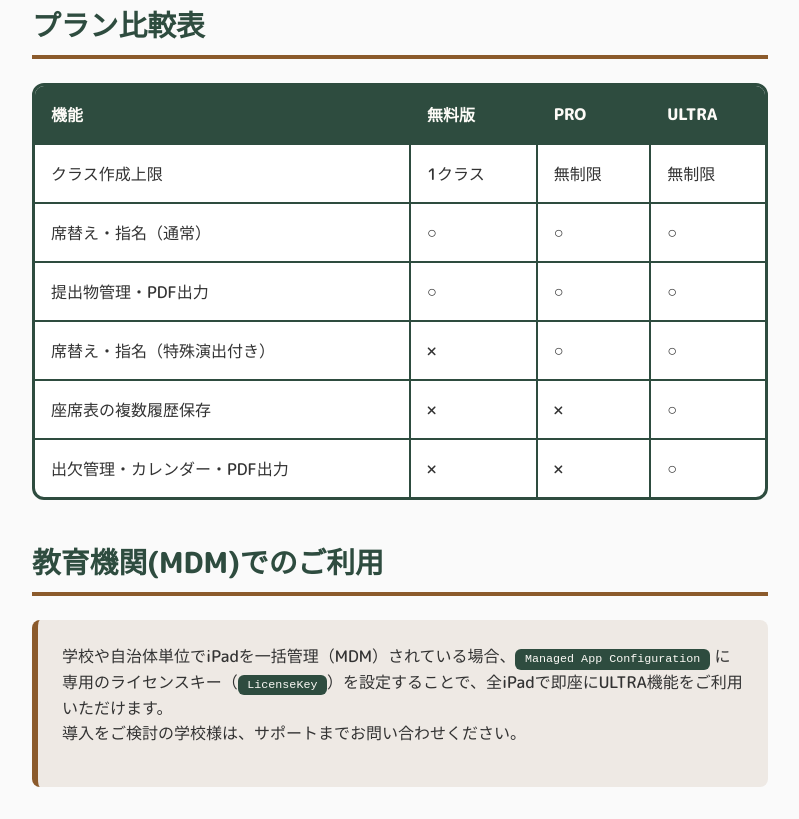
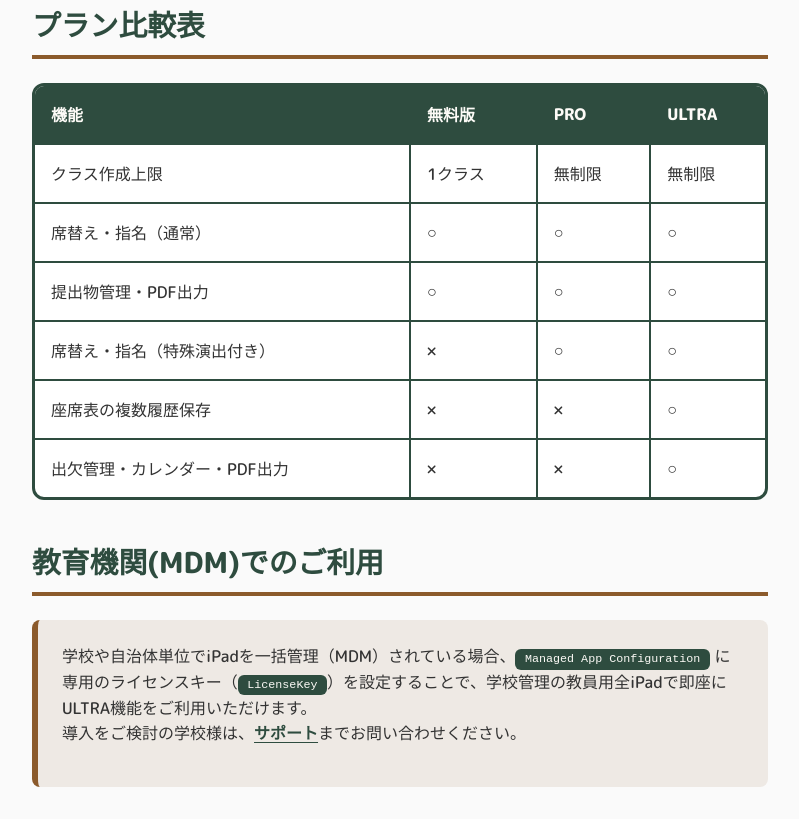
Before and after one commit to kerikerijy/MathRunner-Lab, an Astro site: page /MathRunner-Lab/seating-master-manual in a window 1280 px wide. Shown: the part 4943-5762 px from the top of the page, without its empty margins (240-1039 px from the left). Built offline with nearby package versions, Linux system fonts and the light colour scheme; Astro itself is replaced by a stand-in of ours.

Commit message:
fix: MDMセクションのテキスト修正＆サポートリンク追加

```diff
--- a/src/pages/seating-master-manual.astro
+++ b/src/pages/seating-master-manual.astro
@@ -210,7 +210,7 @@ import Layout from '../layouts/Layout.astro';
 
             <h2>教育機関(MDM)でのご利用</h2>
             <div class="mdm-box border-wood">
-                <p>学校や自治体単位でiPadを一括管理（MDM）されている場合、<code>Managed App Configuration</code> に専用のライセンスキー（<code>LicenseKey</code>）を設定することで、全iPadで即座にULTRA機能をご利用いただけます。<br>導入をご検討の学校様は、サポートまでお問い合わせください。</p>
+                <p>学校や自治体単位でiPadを一括管理（MDM）されている場合、<code>Managed App Configuration</code> に専用のライセンスキー（<code>LicenseKey</code>）を設定することで、学校管理の教員用全iPadで即座にULTRA機能をご利用いただけます。<br>導入をご検討の学校様は、<a href="/MathRunner-Lab/#contact" class="mdm-link">サポート</a>までお問い合わせください。</p>
             </div>
         </div>
     </div>
@@ -560,6 +560,18 @@ import Layout from '../layouts/Layout.astro';
         margin-top: 1rem;
     }
 
+    .mdm-link {
+        color: var(--sm-green);
+        font-weight: 800;
+        text-decoration: underline;
+        text-underline-offset: 3px;
+        transition: color 0.2s;
+    }
+
+    .mdm-link:hover {
+        color: var(--sm-accent);
+    }
+
     code {
         background: var(--sm-green);
         color: var(--sm-chalk);
```
